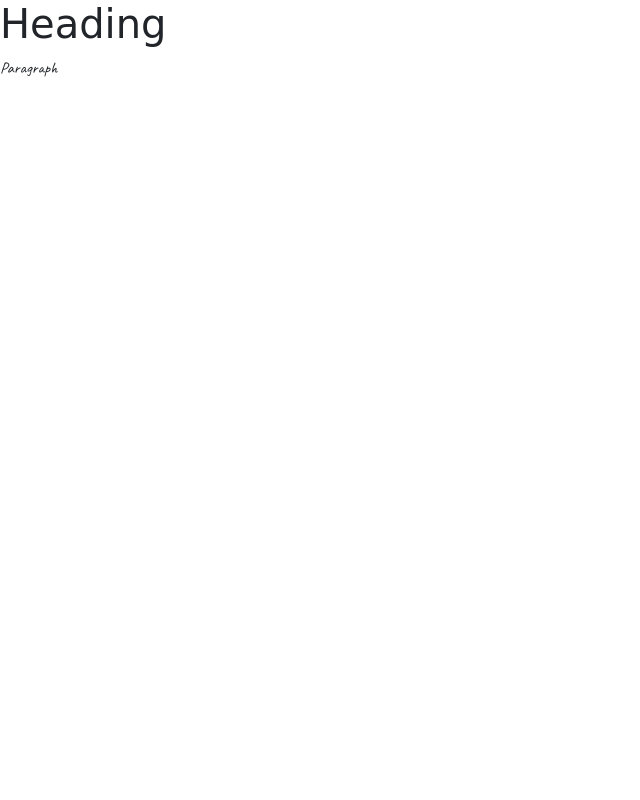
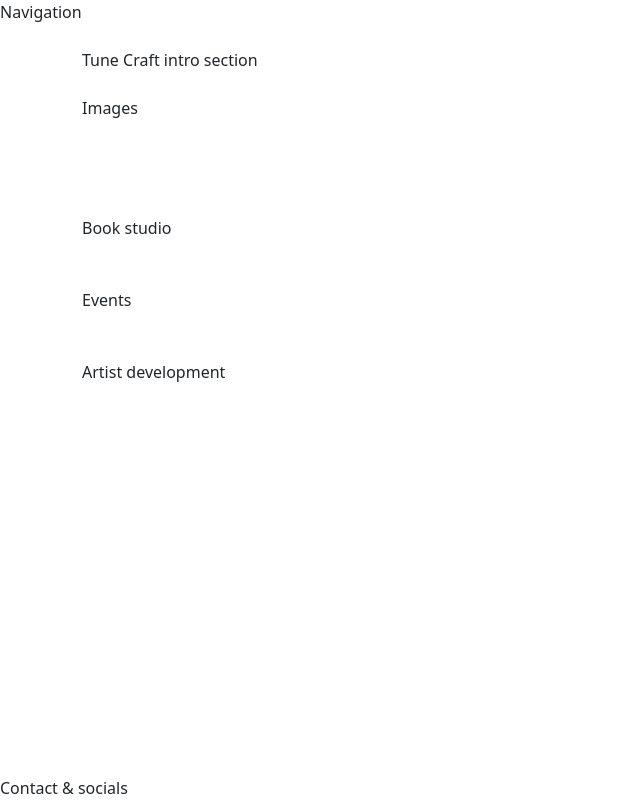
Before and after one commit to MicahIndigo/tune-craft, a plain HTML site: page index.html in a window 1280 px wide. Shown: the whole page, without its empty margins (0-640 px from the left). Drawn offline with nearby package versions, Linux system fonts and the light colour scheme; a web font is replaced by a local one.

Commit message:
Add boilerplate for home page and favicons

```diff
--- a/assets/css/style.css
+++ b/assets/css/style.css
@@ -11,11 +11,3 @@
     --highlight-color: #979797; /* gray */
     --highlight-color-light: #c8c8c8; /* light gray */
 }
-
-h1 {
-    font-family: var(--primary-font);
-}
-
-p {
-    font-family: var(--secondary-font);
-}
--- a/index.html
+++ b/index.html
@@ -1,17 +1,60 @@
 <meta charset="UTF-8">
 <meta name="viewport" content="width=device-width, initial-scale=1.0">
-<title>Tune Craft</title>
+<meta name="description" content="Tune Craft - Your go-to platform for artists looking to take their music to the next level. Dry/wet studio hire, Events and artist development packages.">
+<meta name="keywords" content="music, studio, hire, events, artist development, Tune Craft, musician, artist, recording, mixing, mastering, producer, sound engineer, recording engineer, podcast, voiceover, sound design, music production, music studio, rehearsal space, creative space, collaboration, networking, music community">
+
+<title>Tune Craft | Home</title>
+
+   <!-- Favicons -->
+    <link rel="apple-touch-icon" sizes="180x180" href="assets/images/apple-touch-icon.png">
+    <link rel="icon" type="image/png" sizes="32x32" href="assets/images/favicon-32x32.png">
+    <link rel="icon" type="image/png" sizes="16x16" href="assets/images/favicon-16x16.png">
 
    <!--Bootstrap 5 CSS-->
     <link href="https://cdn.jsdelivr.net/npm/bootstrap@5.3.6/dist/css/bootstrap.min.css" rel="stylesheet" integrity="sha384-4Q6Gf2aSP4eDXB8Miphtr37CMZZQ5oXLH2yaXMJ2w8e2ZtHTl7GptT4jmndRuHDT" crossorigin="anonymous">
 
-    <!--CSS stylesheet-->
+    <!-- Custom CSS -->
 <link rel="stylesheet" href="assets/css/style.css">
 </head>
-<body>
 
-    <h1>Heading</h1>
-    <p>Paragraph</p>
+<!-- Classes on body work with mt-auto on footer to ensure it stays at the bottom of page -->
+<body class="d-flex flex-column min-vh-100">
+
+    <!-- Navigation -->
+     <div>Navigation</div>
+
+    <!-- Header section -->
+    <header class="container mt-4">
+        <div class="row">
+            <div class="col-12 col-xl-6">Tune Craft intro section</div>
+        </div>
+        <div class="row mt-4">
+            <div class="col-12 col-xl-6">Images</div>
+        </div>
+        </header>
+
+    <!-- Main content -->
+     <main class="mt-5">
+        <section class="container mt-5">
+            <div>Book studio</div>
+        </section>
+        <section class="container mt-5">
+            <div>Events</div>
+        </section>
+        <section class="container mt-5">
+            <div>Artist development</div>
+        </section>
+     </main>
+
+    <!-- Footer -->
+    <!-- Mt-auto added to push footer to bottom of page-->
+    <footer class="mt-auto">
+        <div>
+            <div>
+                <div>Contact & socials</div>
+            </div>
+        </div>
+    </footer>
 
     <!--Bootstrap JS-->
     <script src="https://cdn.jsdelivr.net/npm/bootstrap@5.3.6/dist/js/bootstrap.bundle.min.js" integrity="sha384-j1CDi7MgGQ12Z7Qab0qlWQ/Qqz24Gc6BM0thvEMVjHnfYGF0rmFCozFSxQBxwHKO" crossorigin="anonymous"></script>
```
Also changed, not shown: assets/images/apple-touch-icon.png (added), assets/images/favicon-16x16.png (added), assets/images/favicon-32x32.png (added).
